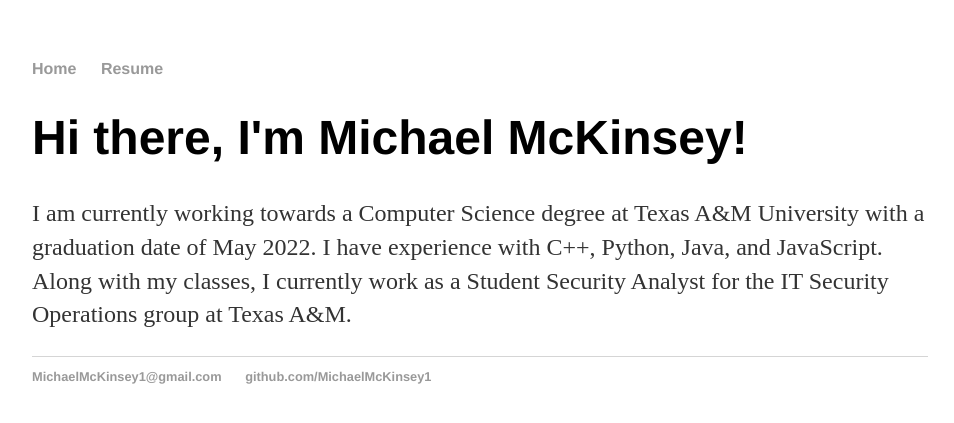
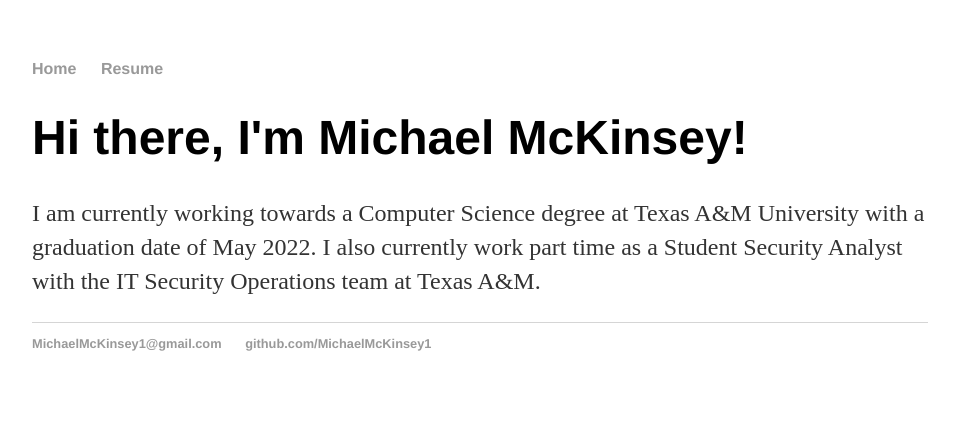
Before and after one commit to michaelmckinsey1/michaelmckinsey1.github.io, a Jekyll site: the page built from index.html, in a window 1280 px wide. Shown: the top 423 px of the page, without its empty margins (160-1114 px from the left). Built offline with Jekyll 4.4.1, drawn with Linux system fonts in a browser that asks for light colours.

Commit message:
Update index.html

```diff
--- a/index.html
+++ b/index.html
@@ -4,5 +4,5 @@
 ---
 <div class="blurb">
     <h1>Hi there, I'm Michael McKinsey!</h1>
-    <p>I am currently working towards a Computer Science degree at Texas A&amp;M University with a graduation date of May 2022. I have experience with C++, Python, Java, and JavaScript. Along with my classes, I currently work as a Student Security Analyst for the IT Security Operations group at Texas A&amp;M.</p>
+    <p>I am currently working towards a Computer Science degree at Texas A&amp;M University with a graduation date of May 2022. I also currently work part time as a Student Security Analyst with the IT Security Operations team at Texas A&amp;M.</p>
 </div><!-- /.blurb -->
```
